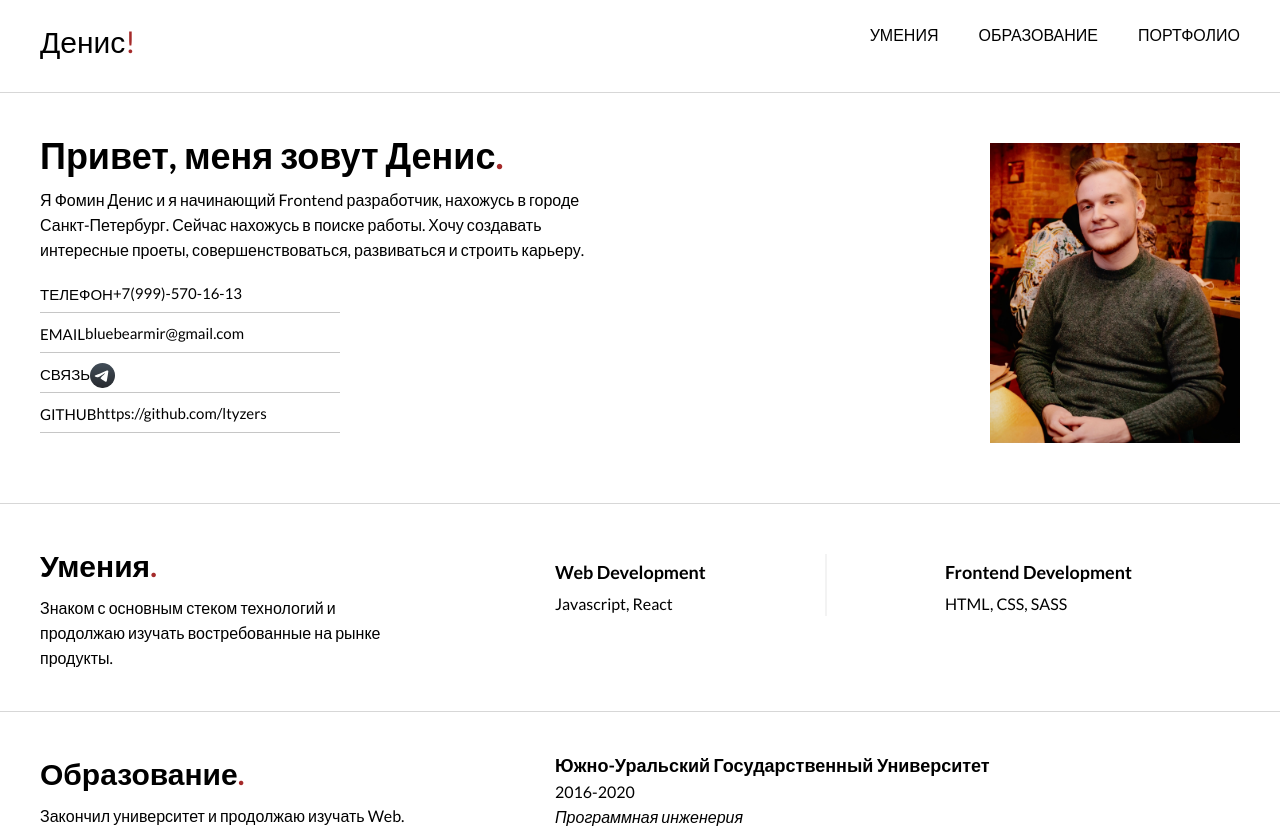
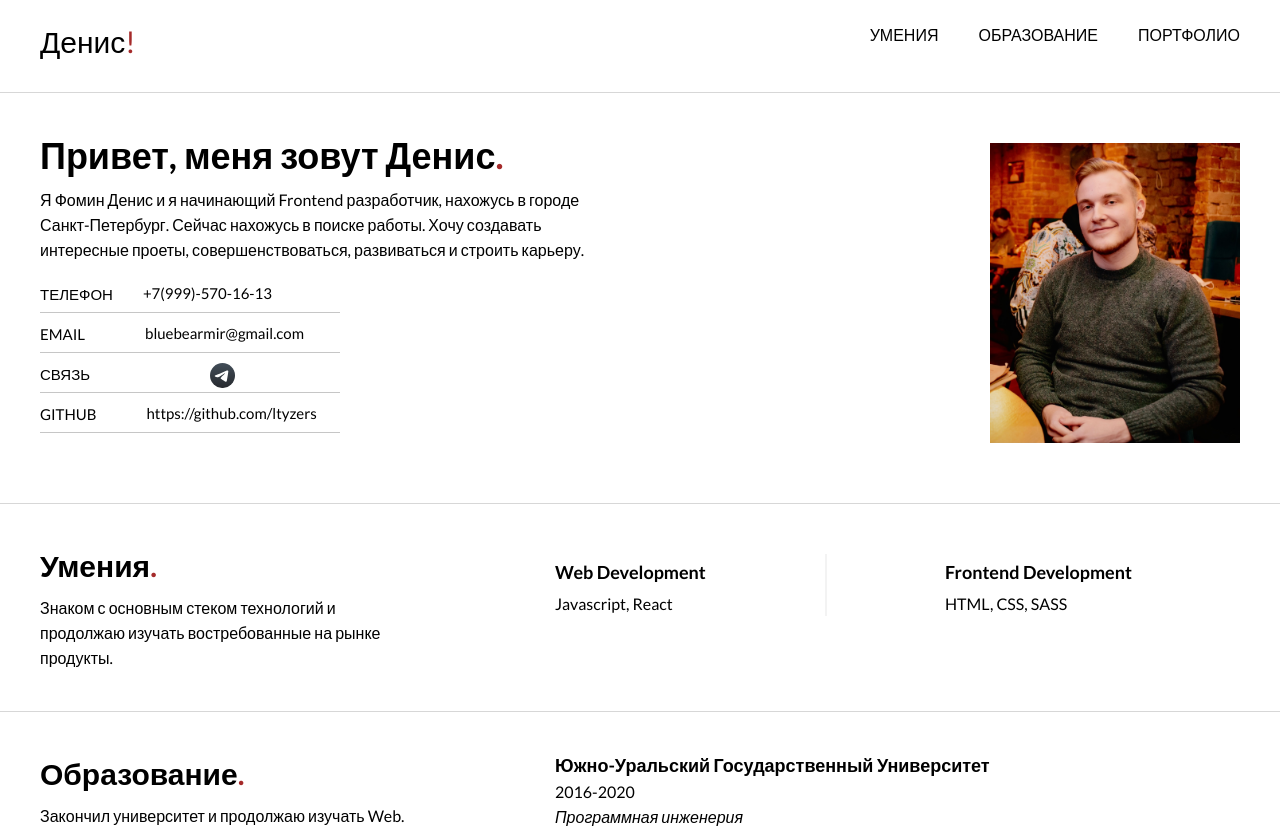
Before and after one commit to ltyzers/ltyzers.github.io, a plain HTML site: page index.html in a window 1280 px wide. Shown: the top 833 px of the page. Drawn offline with Linux system fonts and the light colour scheme.

Commit message:
Update styles.css

```diff
--- a/styles.css
+++ b/styles.css
@@ -95,20 +95,20 @@ h2::after {
   font-weight: 700;
   margin-bottom: 10px;
 }
-/* .info:first-child .contact {
+.info:first-child .contact {
   padding-left: 30px;
 }
 .info:nth-child(2) .contact {
   padding-left: 60px;
+}
+.info:nth-child(3) .contact {
+  padding-left: 120px;
 }
 .info:last-child .contact {
   padding-left: 50px;
 }
 .info:last-child {
   align-items: center;
-} */
-.contact {
-  right: 0px;
 }
 .info .link {
   padding-left: 120px;
```
